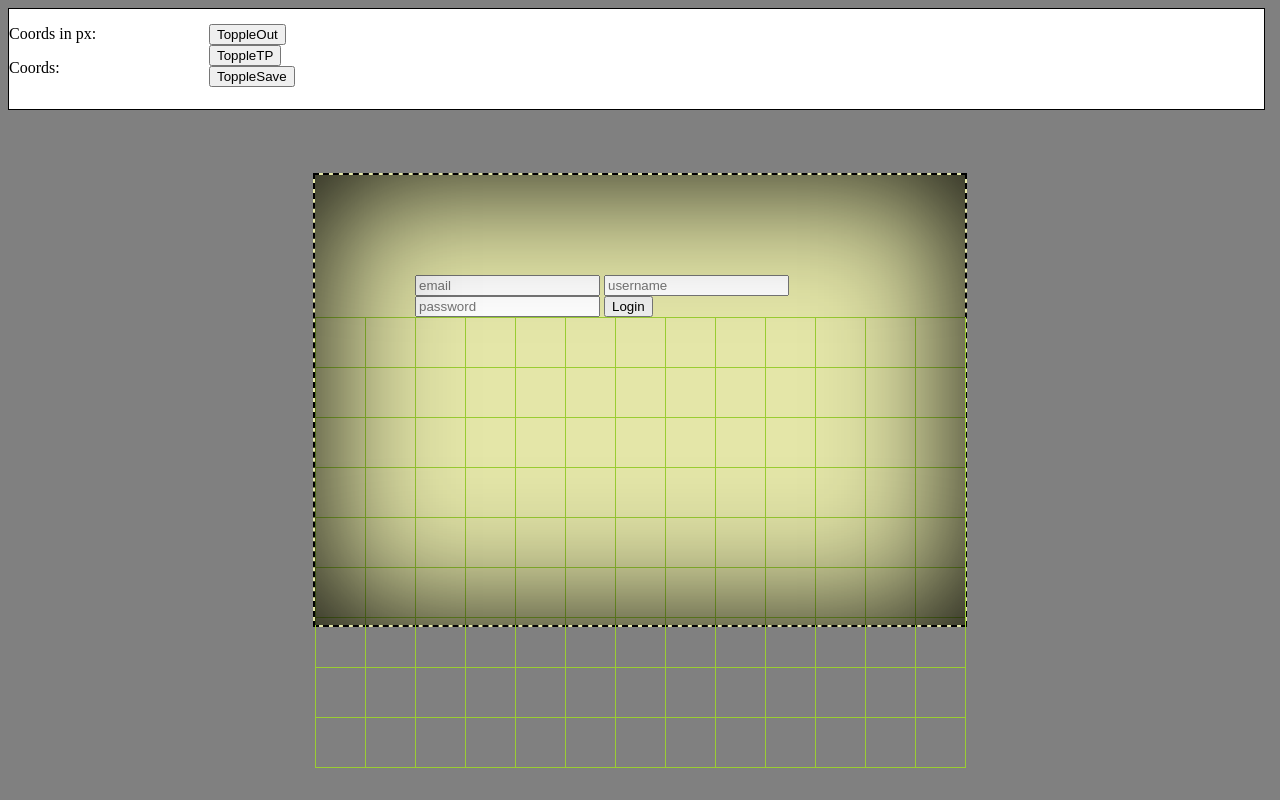
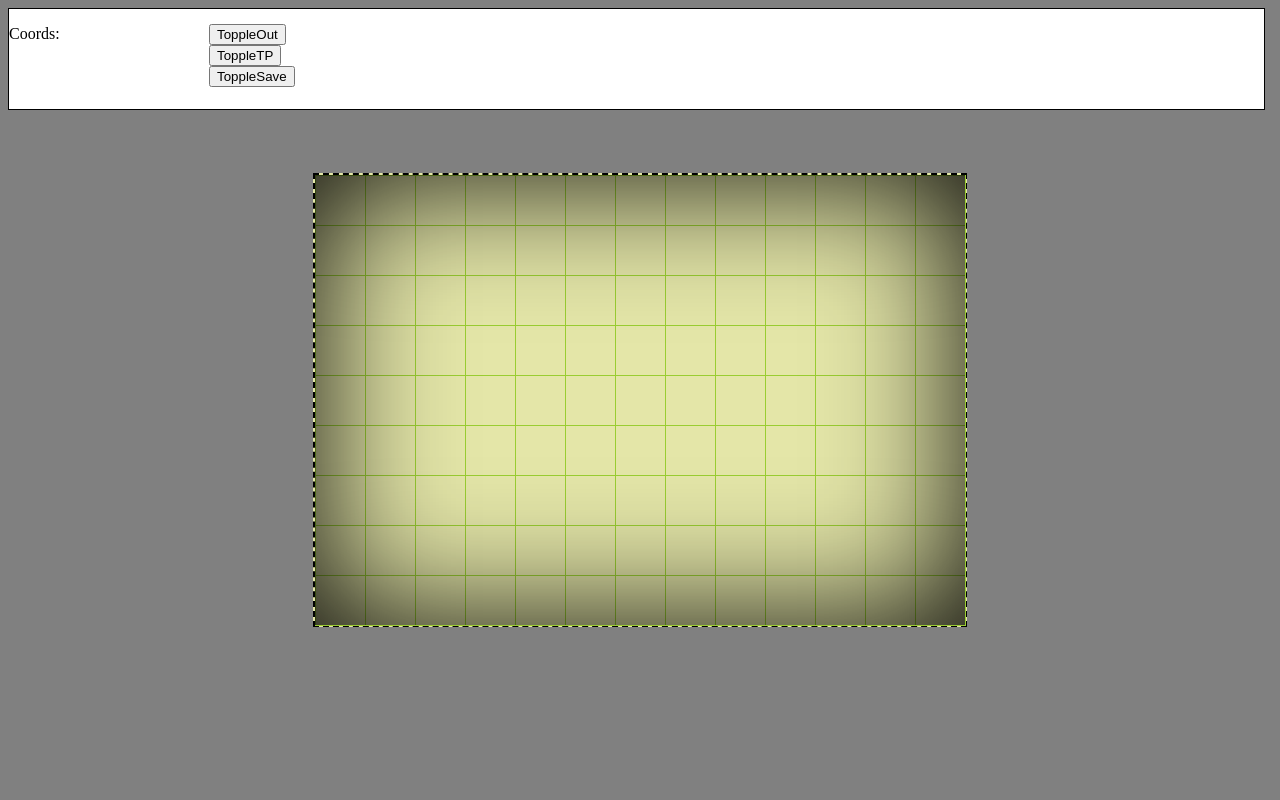
Before and after one commit to ToppleGame/ToppleGame.github.io, a plain HTML site: page index.html in a window 1280 px wide. Drawn offline with Linux system fonts and the light colour scheme; no server answers.

Commit message:
Update index.html

```diff
--- a/index.html
+++ b/index.html
@@ -4,7 +4,7 @@
 	<meta charset="UTF-8">
 	<meta http-equiv="X-UA-Compatible" content="IE=edge">
 	<meta name="viewport" content="width=device-width, initial-scale=1.0">
-	<title>Version 0.0.8</title>
+	<title>Version 0.0.9</title>
 	<link rel="stylesheet" href="style.css">
 	<script src="https://www.gstatic.com/firebasejs/8.3.1/firebase-app.js"></script>
 	<script src="https://www.gstatic.com/firebasejs/8.3.1/firebase-auth.js"></script>
@@ -15,7 +15,6 @@
 		<div id="playerdata">
 			<p id="Name"></p>
 			<div id="coords">
-				<p id="coordspx">Coords in px: </p>
 				<p id="coordsxy">Coords: </p>
 			</div>
 		</div>
@@ -26,12 +25,6 @@
 		</div>
 	</div>
 	<div id="Game_Screen">
-		<div id="Login">
-			<input type="email" placeholder="email" id="email">
-			<input type="text" placeholder="username" id="username">
-			<input type="text" placeholder="password" id="password">
-			<input type="button" value="Login" onclick="ToppleLogin()">
-		</div>
 		<table id="grid"></table>
 	</div>
 	<div class="vignette"></div>
```
